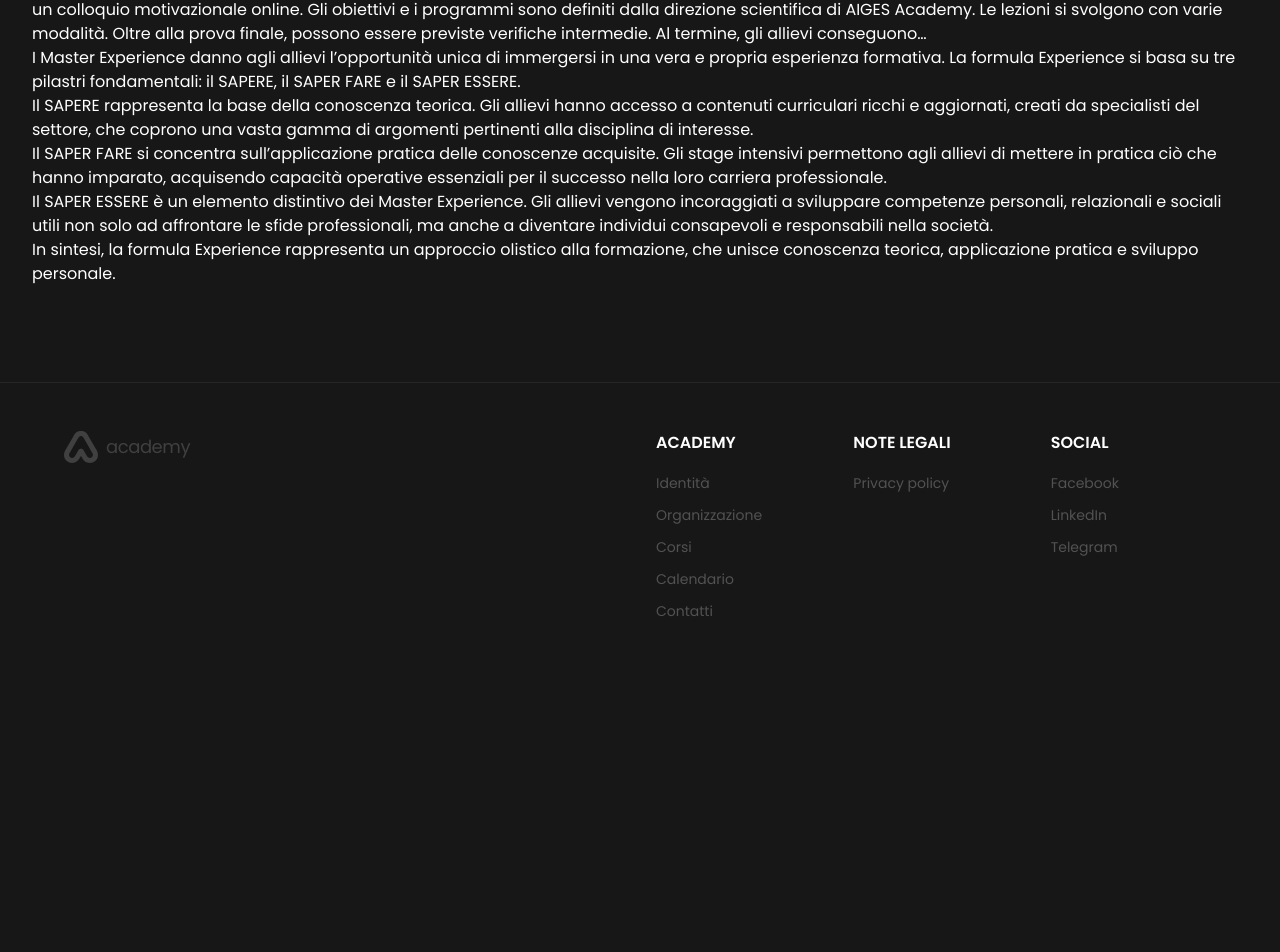
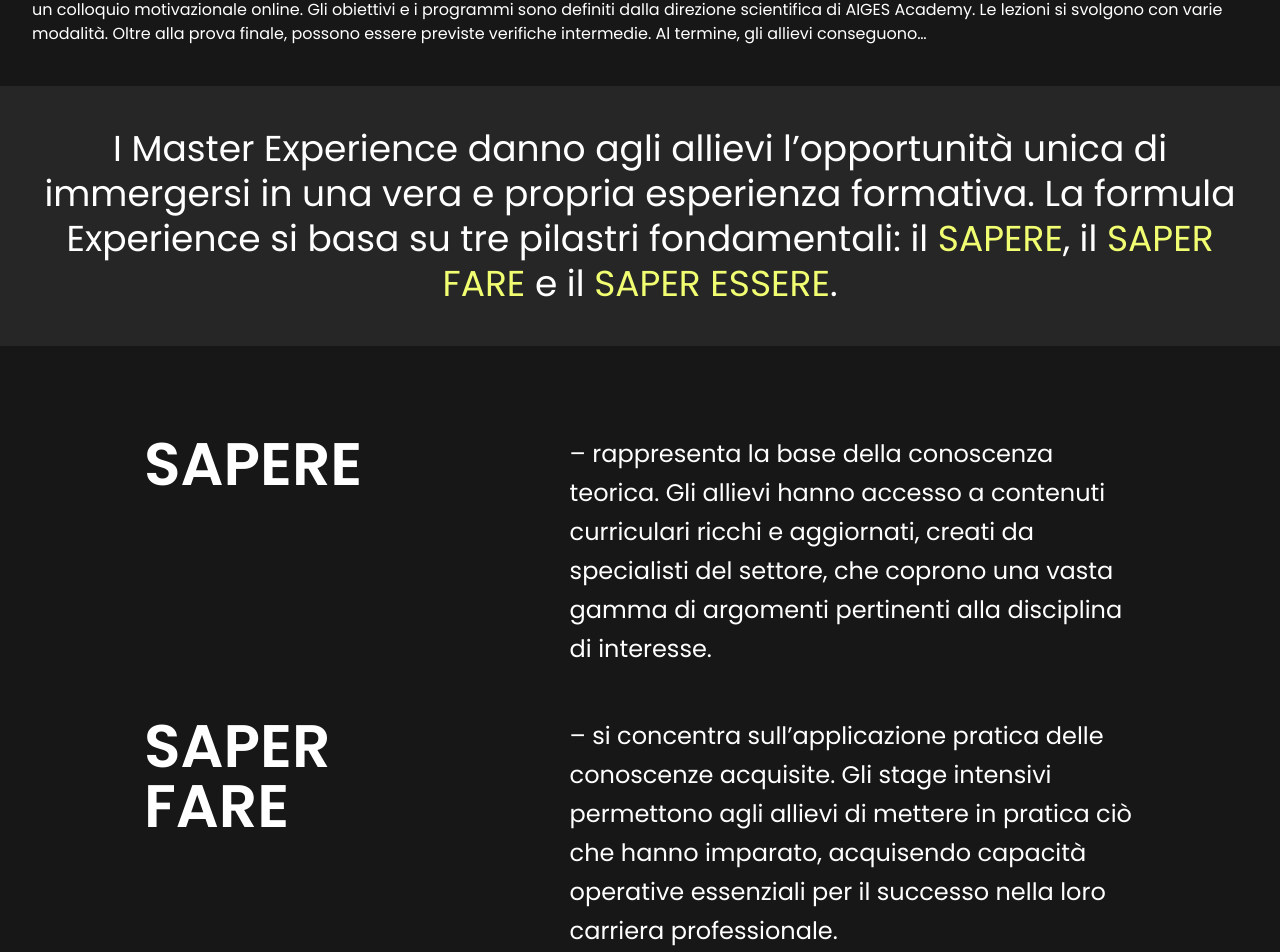
Before and after one commit to plasm/academy, a Nuxt app: page /corsi/master-experience in a window 1280 px wide. Shown: the part 397-1349 px from the top of the page. Before the commit the page ends 1068 px from the top, so only its background shows below. Built offline with nearby package versions, Linux system fonts and the light colour scheme.

Commit message:
feat: master page

```diff
--- /dev/null
+++ b/components/ac-separator/index.vue
@@ -0,0 +1,9 @@
+<template>
+  <div data-name="ac-separator" class="w-full border-b border-neutral-800" />
+</template>
+
+<script>
+export default {
+  name: 'ac-separator'
+}
+</script>
--- /dev/null
+++ b/components/ac-sticky-lists/index.vue
@@ -0,0 +1,64 @@
+<template>
+  <div data-name="ac-sticky-lists">
+    <section id="feature-five" aria-labelledby="feature-five" class="relative">
+      <div class="mx-auto max-w-7xl px-8 py-12 md:px-12 lg:px-16 xl:px-36 ">
+        <div class="flex w-full flex-col gap-12">
+          <div v-for="(section, index) in resources" :key="index" class="w-full gap-4 md:gap-12 lg:flex">
+            <div class="lg:w-2/5 ">
+              <div
+                class="pt-30 pb-30 relative lg:sticky lg:top-36"
+              >
+                <div>
+                  <div class="mb-4 lg:mb-0">
+                    <div class="text-6xl font-semibold uppercase text-white" v-html="section.title" />
+                  </div>
+                </div>
+              </div>
+            </div>
+            <div class="lg:w-3/5">
+              <div class="shrink-0 text-2xl leading-relaxed text-white" v-html="section.description" />
+            </div>
+          </div>
+        </div>
+      </div>
+    </section>
+  </div>
+</template>
+
+<script>
+export default {
+  name: 'ac-sticky-lists',
+  props: {
+    align: {
+      type: String,
+      default: 'left'
+    },
+    resources: {
+      type: Array,
+      default: () => [
+        {
+          title: 'SAPERE',
+          description: '– rappresenta la base della conoscenza teorica. Gli allievi hanno accesso a contenuti curriculari ricchi e aggiornati, creati da specialisti del settore, che coprono una vasta gamma di argomenti pertinenti alla disciplina di interesse.'
+        },
+        {
+          title: 'SAPER<br>FARE',
+          description: '– si concentra sull’applicazione pratica delle conoscenze acquisite. Gli stage intensivi permettono agli allievi di mettere in pratica ciò che hanno imparato, acquisendo capacità operative essenziali per il successo nella loro carriera professionale.'
+        },
+        {
+          title: 'SAPER<br>ESSERE',
+          description: '– è un elemento distintivo dei Master Experience. Gli allievi vengono incoraggiati a sviluppare competenze personali, relazionali e sociali utili non solo ad affrontare le sfide professionali, ma anche a diventare individui consapevoli e responsabili nella società.'
+        }
+      ]
+    }
+  },
+}
+</script>
+
+<style lang="scss" scoped>
+.beforeBorder{
+  &:before{
+    content: '';
+    @apply lg:border-t lg:w-full lg:bottom-6 lg:relative lg:block lg:border-neutral-200;
+  }
+}
+</style>
--- a/pages/corsi/master-experience.vue
+++ b/pages/corsi/master-experience.vue
@@ -1,5 +1,6 @@
 <template>
-  <div data-name="page-master-experience" class="mx-auto px-4 sm:px-6 md:px-8 2xl:max-w-7xl">
+  <div data-name="page-master-experience">
+    <div class="mx-auto px-4 sm:px-6 md:px-8 2xl:max-w-7xl">
       <ac-heading description="Ti conduciamo oltre i confini della formazione convenzionale per un'esperienza trasformativa senza precedenti.">
         <template #title>
           <div class="leading-none ">
@@ -10,19 +11,21 @@
       <div class="text-white">
         I Master Experience sono percorsi di qualifica professionale, rivolti a studenti e professionisti desiderosi di crescita personale e professionale. Sono strutturati in primo e secondo livello e richiedono lauree specifiche e/o esperienze settoriali documentate. Hanno una durata minima di un anno e prevedono requisiti di ammissione variabili. Il numero di allievi è limitato, a garanzia di un insegnamento personalizzato. La selezione avviene attraverso un colloquio motivazionale online. Gli obiettivi e i programmi sono definiti dalla direzione scientifica di AIGES Academy. Le lezioni si svolgono con varie modalità. Oltre alla prova finale, possono essere previste verifiche intermedie. Al termine, gli allievi conseguono…
       </div>
-    <div class="text-white">
-      I Master Experience danno agli allievi l’opportunità unica di immergersi in una vera e propria esperienza formativa. La formula Experience si basa su tre pilastri fondamentali: il SAPERE, il SAPER FARE e il SAPER ESSERE.
-      <div class="text-white">
-        Il SAPERE rappresenta la base della conoscenza teorica. Gli allievi hanno accesso a contenuti curriculari ricchi e aggiornati, creati da specialisti del settore, che coprono una vasta gamma di argomenti pertinenti alla disciplina di interesse.
     </div>
-      <div class="text-white">
-        Il SAPER FARE si concentra sull’applicazione pratica delle conoscenze acquisite. Gli stage intensivi permettono agli allievi di mettere in pratica ciò che hanno imparato, acquisendo capacità operative essenziali per il successo nella loro carriera professionale.
+
+    <div class="mx-auto my-10 bg-neutral-800 px-4  py-10 sm:px-6 md:px-8 2xl:max-w-7xl">
+      <div class=" text-center text-4xl leading-tight text-white">
+        I Master Experience danno agli allievi l’opportunità unica di immergersi in una vera e propria esperienza formativa. La formula Experience si basa su tre pilastri fondamentali: il <span class="text-primary">SAPERE</span>, il <span class="text-primary">SAPER FARE</span> e il <span class="text-primary">SAPER ESSERE</span>.
       </div>
-      <div class="text-white">
-        Il SAPER ESSERE è un elemento distintivo dei Master Experience. Gli allievi vengono incoraggiati a sviluppare competenze personali, relazionali e sociali utili non solo ad affrontare le sfide professionali, ma anche a diventare individui consapevoli e responsabili nella società.
-        <div class="text-white">
+    </div>
+
+    <ac-sticky-lists />
+
+    <ac-separator />
+
+    <div class="mx-auto px-4 sm:px-6 md:px-8 2xl:max-w-7xl">
+      <div class="my-10 text-center text-4xl leading-tight text-white">
         In sintesi, la formula Experience rappresenta un approccio olistico alla formazione, che unisce conoscenza teorica, applicazione pratica e sviluppo personale.
-        </div>
       </div>
     </div>
   </div>
```
Lines whose indentation alone changed are shown as unchanged.
